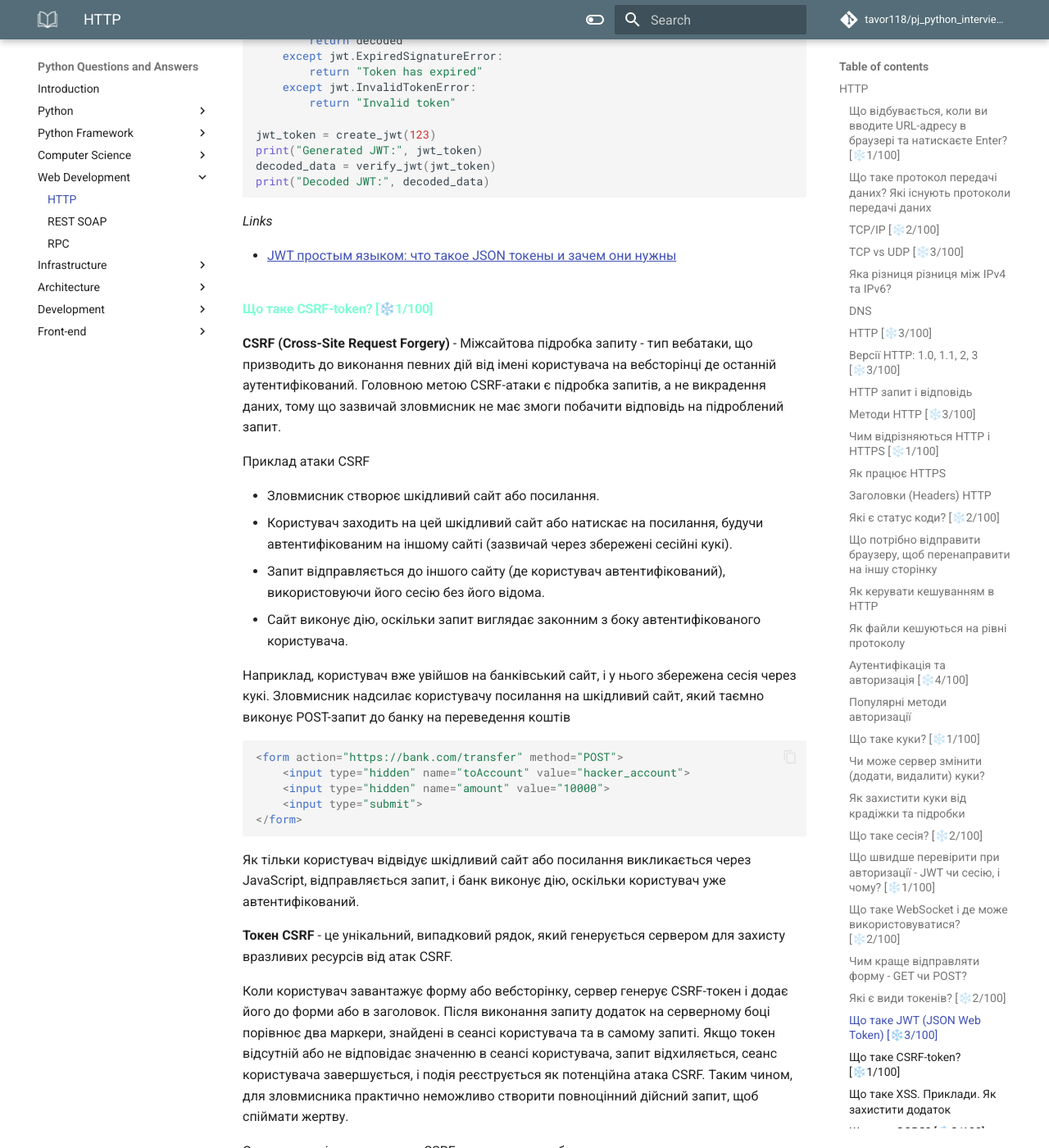
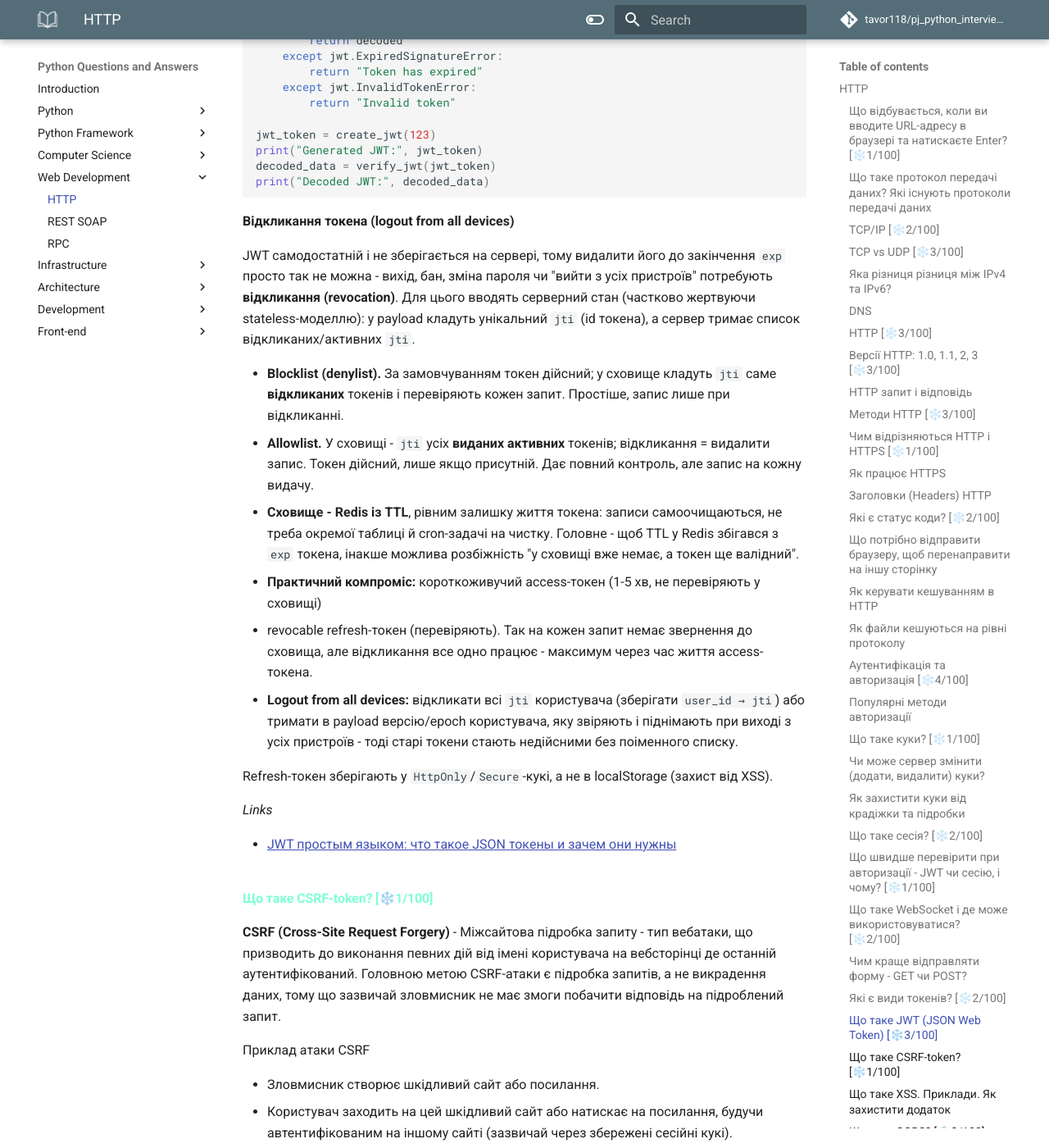
Before and after one commit to tavor118/pj_python_interview_questions_and_answers, an MkDocs documentation site: the page built from docs/web_development/http.md, in a window 1280 px wide and 1400 px high, scrolled down 25114 px. Shown: the whole window at 82% size. Built offline with MkDocs 1.6.1 and Material for MkDocs 9.7.7, drawn with Linux system fonts in a browser that asks for light colours; comment, search, counter and statistics services are not loaded.

Commit message:
Active Record vs Data Mapper, JWT revocation

````diff
--- a/docs/web_development/http.md
+++ b/docs/web_development/http.md
@@ -857,6 +857,30 @@ decoded_data = verify_jwt(jwt_token)
 print("Decoded JWT:", decoded_data)
 ```
 
+**Відкликання токена (logout from all devices)**
+
+JWT самодостатній і не зберігається на сервері, тому видалити його до закінчення `exp`
+просто так не можна - вихід, бан, зміна пароля чи "вийти з усіх пристроїв" потребують
+**відкликання (revocation)**. Для цього вводять серверний стан (частково жертвуючи
+stateless-моделлю): у payload кладуть унікальний `jti` (id токена), а сервер тримає
+список відкликаних/активних `jti`.
+
+- **Blocklist (denylist).** За замовчуванням токен дійсний; у сховище кладуть `jti` саме
+  **відкликаних** токенів і перевіряють кожен запит. Простіше, запис лише при відкликанні.
+- **Allowlist.** У сховищі - `jti` усіх **виданих активних** токенів; відкликання = видалити
+  запис. Токен дійсний, лише якщо присутній. Дає повний контроль, але запис на кожну видачу.
+- **Сховище - Redis із TTL**, рівним залишку життя токена: записи самоочищаються, не треба
+  окремої таблиці й cron-задачі на чистку. Головне - щоб TTL у Redis збігався з `exp`
+  токена, інакше можлива розбіжність "у сховищі вже немає, а токен ще валідний".
+- **Практичний компроміс:** короткоживучий access-токен (1-5 хв, не перевіряють у сховищі)
+  + revocable refresh-токен (перевіряють). Так на кожен запит немає звернення до сховища,
+  але відкликання все одно працює - максимум через час життя access-токена.
+- **Logout from all devices:** відкликати всі `jti` користувача (зберігати `user_id → jti`)
+  або тримати в payload версію/epoch користувача, яку звіряють і піднімають при виході з
+  усіх пристроїв - тоді старі токени стають недійсними без поіменного списку.
+
+Refresh-токен зберігають у `HttpOnly`/`Secure`-кукі, а не в localStorage (захист від XSS).
+
 *Links*
 
 - [JWT простым языком: что такое JSON токены и зачем они нужны](https://proglib.io/p/json-tokens/)
````
Also changed, not shown: docs/python_framework/sqlalchemy.md (+22 -0 lines).
